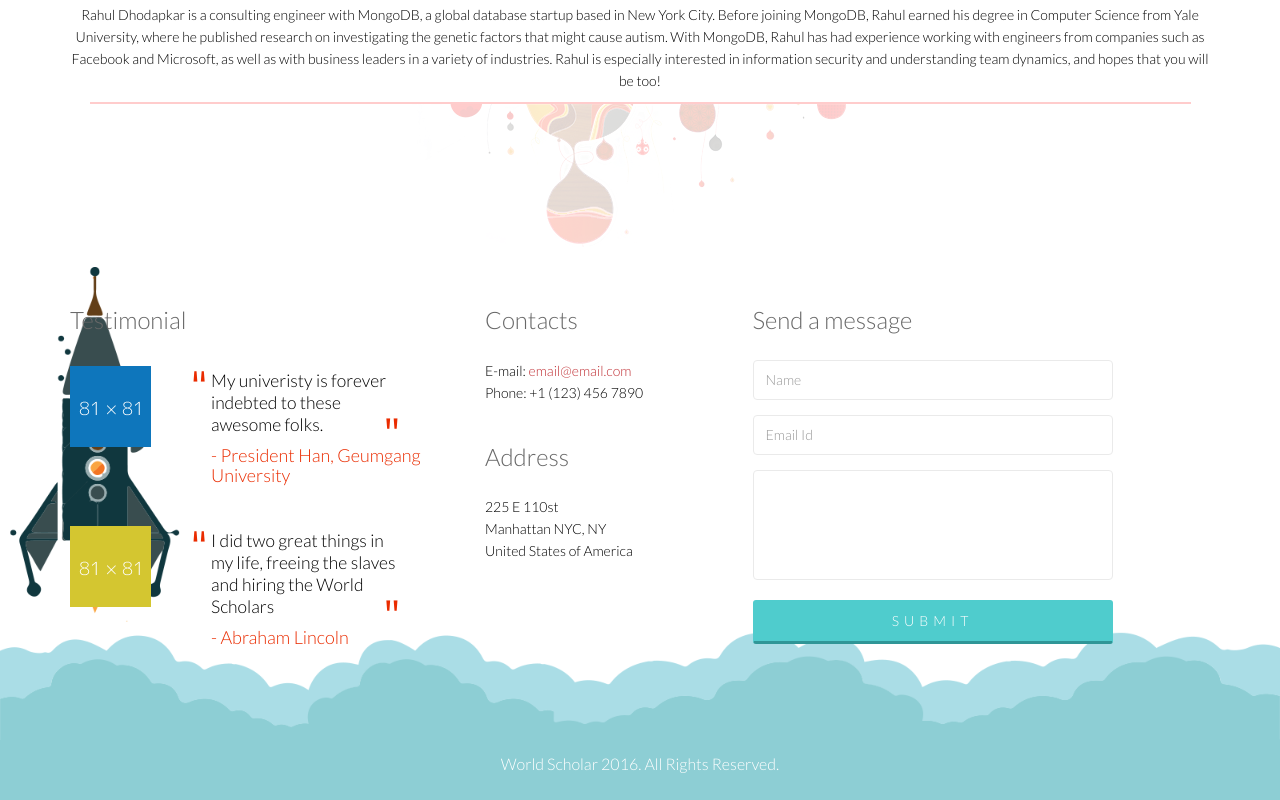
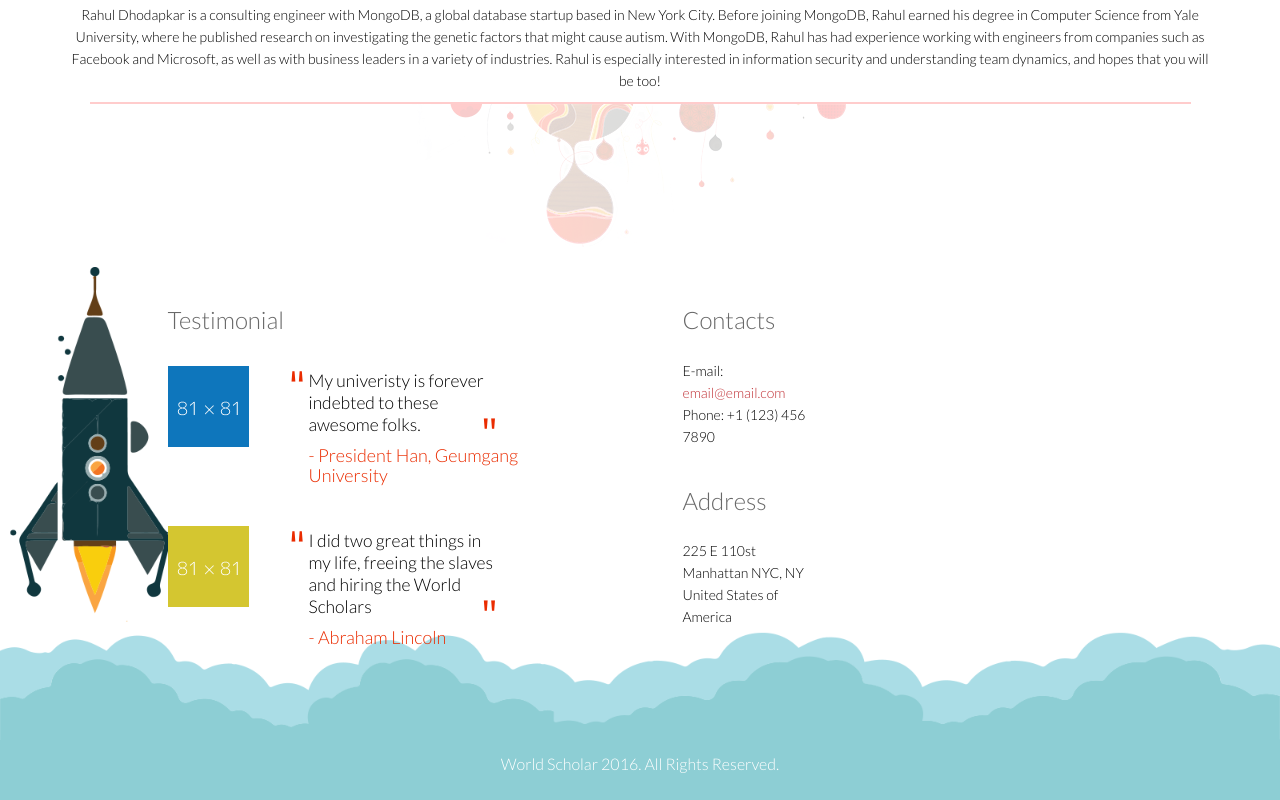
Before and after one commit to WorldScholars/web, a plain HTML site: page html/Dhodapkar.html in a window 1280 px wide. Shown: the part 1232-2032 px from the top of the page. Drawn offline with Linux system fonts and the light colour scheme.

Commit message:
remvoe contact form

```diff
--- a/html/Dhodapkar.html
+++ b/html/Dhodapkar.html
@@ -143,6 +143,8 @@
                     <div class="col-sm-12 text-center bottom-separator">
                         <img src="images/home/under.png" class="img-responsive inline" alt="">
                     </div>
+                    <div class="col-md-1 col-sm-1">
+                    </div>
                     <div class="col-md-4 col-sm-6">
                         <div class="testimonial bottom">
                             <h2>
@@ -184,7 +186,7 @@
                             </div>
                         </div>
                     </div>
-                    <div class="col-md-3 col-sm-6">
+                    <div class="col-md-3 col-sm-5">
                         <div class="contact-info bottom">
                             <h2>
                                 Contacts
@@ -211,28 +213,6 @@
                             </address>
                         </div>
                     </div>
-                    <div class="col-md-4 col-sm-12">
-                        <div class="contact-form bottom">
-                            <h2>
-                                Send a message
-                            </h2>
-                            <form id="main-contact-form" name="contact-form" method="post" action="sendemail.php">
-                                <div class="form-group">
-                                    <input type="text" name="name" class="form-control" required="required" placeholder="Name">
-                                </div>
-                                <div class="form-group">
-                                    <input type="email" name="email" class="form-control" required="required" placeholder="Email Id">
-                                </div>
-                                <div class="form-group">
-                                    <textarea name="message" id="message" required="required" class="form-control" rows="8" placeholder="Your text here">
-                                    </textarea>
-                                </div>
-                                <div class="form-group">
-                                    <input type="submit" name="submit" class="btn btn-submit" value="Submit">
-                                </div>
-                            </form>
-                        </div>
-                    </div>
                     <div class="col-sm-12">
                         <div class="copyright-text text-center">
                             <p>
--- a/html/css/main.css
+++ b/html/css/main.css
@@ -468,7 +468,7 @@ ul.sub-menu {
 }
 
 .contact-info.bottom {
-  padding-left: 25px;
+  padding-left: 125px;
 }
 
 .bottom > address {
```
Also changed, not shown: html/Profumo.html (+3 -23 lines), html/about.html (+3 -23 lines), html/index.html (+3 -23 lines), 1 other file.
